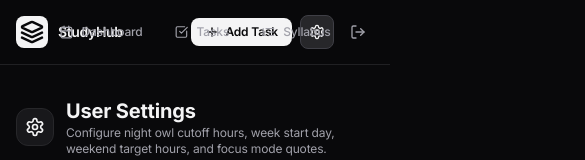
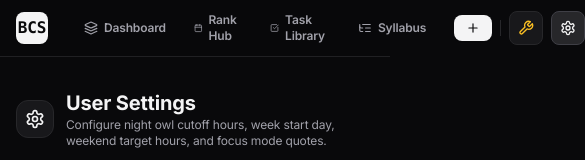
Before and after one commit to faysal17/StudyHelper, a Next.js app: page /settings in a window 390 px wide. Shown: the top 160 px of the page, 585 px wide, since content can reach past the window. Built offline with nearby package versions, Linux system fonts and the light colour scheme; no server answers.

Commit message:
Added tool page

```diff
--- /dev/null
+++ b/app/tools/page.tsx
@@ -0,0 +1,91 @@
+'use client';
+
+import { Wrench, Sparkles, Calculator, FileText, Cpu, Clock, Terminal, ShieldAlert } from 'lucide-react';
+import Link from 'next/link';
+
+export default function ToolsPage() {
+  const toolCategories = [
+    {
+      id: 'calculator',
+      title: 'Study XP & Momentum Calculator',
+      description: 'Calculate your 7-day momentum velocity score and estimate XP required for target Hunter ranks.',
+      icon: <Calculator className="w-5 h-5 text-amber-400" />,
+      status: 'Coming Soon',
+      badgeBg: 'bg-amber-500/10 border-amber-500/20 text-amber-400',
+    },
+    {
+      id: 'pdf-extractor',
+      title: 'OCR Text & Occlusion Generator',
+      description: 'Extract handwritten study notes and automatically generate active recall occlusion masks.',
+      icon: <FileText className="w-5 h-5 text-cyan-400" />,
+      status: 'Coming Soon',
+      badgeBg: 'bg-cyan-500/10 border-cyan-500/20 text-cyan-400',
+    },
+    {
+      id: 'preset-config',
+      title: 'Pomodoro Focus Preset Builder',
+      description: 'Build custom focus timer intervals, ambient soundscapes, and rest break sequences.',
+      icon: <Clock className="w-5 h-5 text-emerald-400" />,
+      status: 'Coming Soon',
+      badgeBg: 'bg-emerald-500/10 border-emerald-500/20 text-emerald-400',
+    },
+    {
+      id: 'roast-terminal',
+      title: 'System AI Roast Generator',
+      description: 'Generate personalized ego-attack roasts based on your focus streak and stop allowances.',
+      icon: <Terminal className="w-5 h-5 text-red-400" />,
+      status: 'Coming Soon',
+      badgeBg: 'bg-red-500/10 border-red-500/20 text-red-400',
+    },
+  ];
+
+  return (
+    <div className="max-w-4xl mx-auto space-y-8 pb-12">
+      {/* Header Bar */}
+      <div className="flex items-center space-x-3 border-b border-zinc-800 pb-4">
+        <div className="p-2.5 bg-zinc-900 border border-zinc-800 rounded-xl text-zinc-100 shadow-sm">
+          <Wrench className="w-5 h-5 text-amber-400" />
+        </div>
+        <div>
+          <h1 className="text-xl font-bold text-zinc-100 flex items-center gap-2">
+            <span>Hunter Tools & Utilities</span>
+            <span className="text-[10px] font-mono font-extrabold uppercase px-2 py-0.5 rounded border bg-amber-500/10 border-amber-500/20 text-amber-400">
+              v1.0
+            </span>
+          </h1>
+          <p className="text-xs text-zinc-400">
+            Specialized utility programs, calculators, and automation tools for BCS study optimization.
+          </p>
+        </div>
+      </div>
+
+      {/* Tools Grid */}
+      <div className="grid grid-cols-1 md:grid-cols-2 gap-4">
+        {toolCategories.map((tool) => (
+          <div
+            key={tool.id}
+            className="glass-panel p-5 rounded-xl border border-zinc-800/90 hover:border-zinc-700 transition-all space-y-3 relative group"
+          >
+            <div className="flex items-center justify-between">
+              <div className="p-2 rounded-lg bg-zinc-950 border border-zinc-800">
+                {tool.icon}
+              </div>
+              <span className={`text-[10px] font-mono font-bold px-2 py-0.5 rounded border ${tool.badgeBg}`}>
+                {tool.status}
+              </span>
+            </div>
+
+            <div className="space-y-1">
+              <h3 className="text-sm font-semibold text-zinc-100 group-hover:text-amber-400 transition-colors">
+                {tool.title}
+              </h3>
+              <p className="text-xs text-zinc-400 leading-relaxed">
+                {tool.description}
+              </p>
+            </div>
+          </div>
+        ))}
+      </div>
+    </div>
+  );
+}
--- a/components/Navbar.tsx
+++ b/components/Navbar.tsx
@@ -3,9 +3,10 @@
 import { useState, useEffect } from 'react';
 import Link from 'next/link';
 import { usePathname, useRouter } from 'next/navigation';
-import { Layers, Calendar, CheckSquare, ListTree, Plus, LogOut, User, Settings as SettingsIcon } from 'lucide-react';
+import { Layers, Calendar, CheckSquare, ListTree, Plus, LogOut, User, Settings as SettingsIcon, Wrench } from 'lucide-react';
 import { isSupabaseConfigured, supabase } from '@/lib/supabase';
 import TaskCreatorModal from './TaskCreatorModal';
+import Tooltip from './Tooltip';
 
 export default function Navbar() {
   const pathname = usePathname();
@@ -29,7 +30,7 @@ export default function Navbar() {
         if (stored) {
           try {
             const parsed = JSON.parse(stored);
-            setUserEmail(parsed.email || 'user@studyhub.app');
+            if (parsed?.email) setUserEmail(parsed.email);
           } catch {}
         }
       }
@@ -43,82 +44,66 @@ export default function Navbar() {
     if (typeof window !== 'undefined') {
       localStorage.removeItem('studyhub_user_session');
     }
-    setUserEmail(null);
     router.push('/login');
   };
 
-  if (pathname === '/login') {
-    return null;
-  }
+  const navLinks = [
+    { href: '/', label: 'Dashboard', icon: Layers },
+    { href: '/rank', label: 'Rank Hub', icon: Calendar },
+    { href: '/tasks', label: 'Task Library', icon: CheckSquare },
+    { href: '/syllabus', label: 'Syllabus', icon: ListTree },
+  ];
 
   return (
     <>
-      <header className="sticky top-0 z-40 border-b border-zinc-800/80 bg-zinc-950/80 backdrop-blur-xl">
-        <div className="w-full px-4 sm:px-6 lg:px-10">
-          <div className="flex items-center justify-between h-16 relative">
-            {/* Left Brand Logo */}
-            <div className="flex items-center">
-              <Link href="/" className="flex items-center space-x-2.5 group">
-                <div className="w-8 h-8 rounded-lg bg-zinc-100 flex items-center justify-center text-zinc-950 shadow-sm group-hover:scale-105 transition-transform">
-                  <Layers className="w-4.5 h-4.5 stroke-[2.5]" />
+      <header className="sticky top-0 z-50 w-full border-b border-zinc-800/80 bg-zinc-950/80 backdrop-blur-xl">
+        <div className="max-w-7xl mx-auto px-4 h-14 flex items-center justify-between gap-4">
+          {/* Left: App Brand & Navigation Links */}
+          <div className="flex items-center space-x-6">
+            <Link href="/" className="flex items-center space-x-2 group">
+              <div className="w-8 h-8 rounded-lg bg-zinc-100 flex items-center justify-center font-bold font-mono text-zinc-950 group-hover:scale-105 transition-transform shadow-sm">
+                BCS
               </div>
-                <span className="font-semibold text-sm tracking-tight text-zinc-100 group-hover:text-zinc-300 transition-colors">
-                  StudyHub
+              <span className="text-sm font-bold text-zinc-100 hidden sm:inline-block tracking-tight">
+                Hunter System
               </span>
             </Link>
-            </div>
 
-            {/* Pixel-Perfect Centered Navigation Tabs */}
-            <nav className="absolute left-1/2 -translate-x-1/2 flex items-center space-x-1">
+            <nav className="flex items-center space-x-1">
+              {navLinks.map((link) => {
+                const Icon = link.icon;
+                const isActive = pathname === link.href;
+                return (
                   <Link
-                href="/"
-                className={`px-3.5 py-1.5 rounded-lg text-xs font-medium transition-all flex items-center space-x-2 ${
-                  pathname === '/'
-                    ? 'bg-zinc-800 text-zinc-100 border border-zinc-700/60 shadow-sm'
+                    key={link.href}
+                    href={link.href}
+                    className={`px-3 py-1.5 rounded-lg text-xs font-semibold flex items-center space-x-1.5 transition-all ${
+                      isActive
+                        ? 'bg-zinc-800 text-zinc-100 border border-zinc-700 shadow-sm'
                         : 'text-zinc-400 hover:text-zinc-200 hover:bg-zinc-900'
                     }`}
                   >
-                <Calendar className="w-3.5 h-3.5" />
-                <span>Dashboard</span>
+                    <Icon className="w-3.5 h-3.5" />
+                    <span>{link.label}</span>
                   </Link>
+                );
+              })}
+            </nav>
+          </div>
 
-              <Link
-                href="/tasks"
-                className={`px-3.5 py-1.5 rounded-lg text-xs font-medium transition-all flex items-center space-x-2 ${
-                  pathname === '/tasks'
-                    ? 'bg-zinc-800 text-zinc-100 border border-zinc-700/60 shadow-sm'
-                    : 'text-zinc-400 hover:text-zinc-200 hover:bg-zinc-900'
-                }`}
-              >
-                <CheckSquare className="w-3.5 h-3.5" />
-                <span>Tasks</span>
-              </Link>
-
-              <Link
-                href="/syllabus"
-                className={`px-3.5 py-1.5 rounded-lg text-xs font-medium transition-all flex items-center space-x-2 ${
-                  pathname === '/syllabus' || pathname === '/topics'
-                    ? 'bg-zinc-800 text-zinc-100 border border-zinc-700/60 shadow-sm'
-                    : 'text-zinc-400 hover:text-zinc-200 hover:bg-zinc-900'
-                }`}
-              >
-                <ListTree className="w-3.5 h-3.5" />
-                <span>Syllabus</span>
-              </Link>
-            </nav>
-
-            {/* Right Action Block (Ordered: 1. Add Task -> 2. Username -> 3. Settings -> 4. Logout) */}
-            <div className="flex items-center space-x-2 sm:space-x-3">
-              {/* 1. Add Task Button */}
+          {/* Right: Quick Action Controls & User Account */}
+          <div className="flex items-center space-x-2">
             <button
               onClick={() => setIsTaskModalOpen(true)}
-                className="px-3.5 py-1.5 rounded-lg text-xs font-semibold bg-zinc-100 text-zinc-950 hover:bg-zinc-200 transition-all shadow-sm flex items-center space-x-1.5"
+              className="px-3 py-1.5 rounded-lg bg-zinc-100 text-zinc-950 font-semibold text-xs hover:bg-zinc-200 transition-all flex items-center space-x-1.5 shadow-sm"
             >
-                <Plus className="w-3.5 h-3.5 stroke-[2.5]" />
-                <span>Add Task</span>
+              <Plus className="w-3.5 h-3.5" />
+              <span className="hidden sm:inline">Add Task</span>
             </button>
 
-              {/* 2. Username Badge */}
+            <div className="h-4 w-px bg-zinc-800 mx-1" />
+
+            {/* Username Badge */}
             {userEmail && (
               <span className="hidden lg:flex items-center space-x-1.5 text-xs text-zinc-400 font-mono bg-zinc-900 px-2.5 py-1 rounded-lg border border-zinc-800">
                 <User className="w-3 h-3 text-zinc-500" />
@@ -126,7 +111,22 @@ export default function Navbar() {
               </span>
             )}
 
-              {/* 3. Settings Icon Link */}
+            {/* Tools Icon Link */}
+            <Tooltip content="Hunter Tools Hub">
+              <Link
+                href="/tools"
+                className={`p-2 rounded-lg border transition-colors ${
+                  pathname === '/tools'
+                    ? 'bg-zinc-800 text-zinc-100 border-zinc-700'
+                    : 'bg-zinc-900 border-zinc-800 text-zinc-400 hover:text-zinc-200 hover:bg-zinc-800'
+                }`}
+              >
+                <Wrench className="w-4 h-4 text-amber-400" />
+              </Link>
+            </Tooltip>
+
+            {/* Settings Icon Link */}
+            <Tooltip content="User Settings">
               <Link
                 href="/settings"
                 className={`p-2 rounded-lg border transition-colors ${
@@ -134,20 +134,20 @@ export default function Navbar() {
                     ? 'bg-zinc-800 text-zinc-100 border-zinc-700'
                     : 'bg-zinc-900 border-zinc-800 text-zinc-400 hover:text-zinc-200 hover:bg-zinc-800'
                 }`}
-                title="User Settings"
               >
                 <SettingsIcon className="w-4 h-4" />
               </Link>
+            </Tooltip>
 
-              {/* 4. Logout / Sign Out Button */}
+            {/* Logout / Sign Out Button */}
+            <Tooltip content="Sign Out">
               <button
                 onClick={handleSignOut}
                 className="p-2 text-zinc-400 hover:text-red-400 hover:bg-zinc-900 rounded-lg transition-colors"
-                title="Sign Out"
               >
                 <LogOut className="w-4 h-4" />
               </button>
-            </div>
+            </Tooltip>
           </div>
         </div>
       </header>
@@ -156,8 +156,7 @@ export default function Navbar() {
         isOpen={isTaskModalOpen}
         onClose={() => setIsTaskModalOpen(false)}
         onTaskCreated={() => {
-          setIsTaskModalOpen(false);
-          window.location.reload();
+          if (typeof window !== 'undefined') window.location.reload();
         }}
       />
     </>
```
Lines whose indentation alone changed are shown as unchanged.
